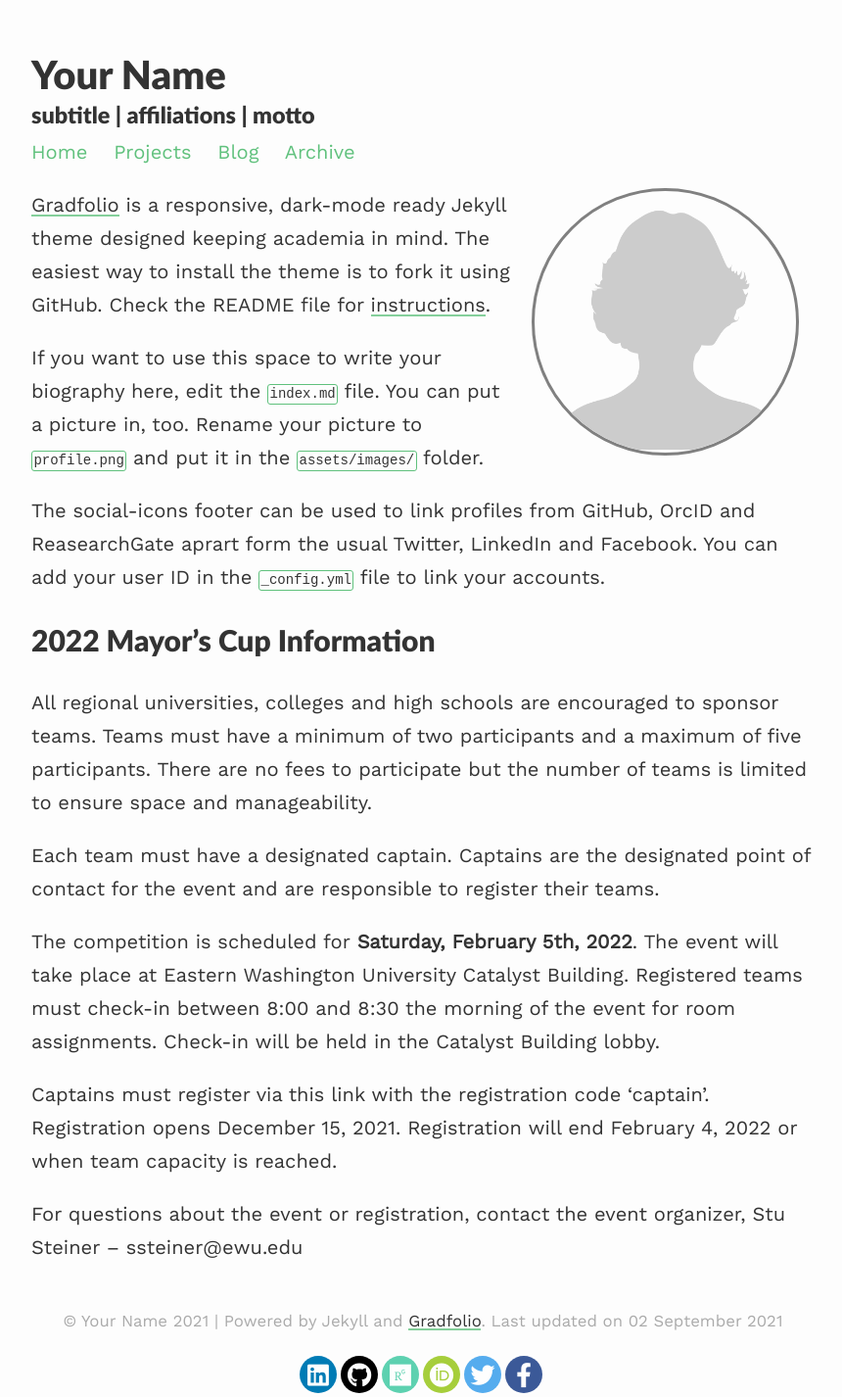
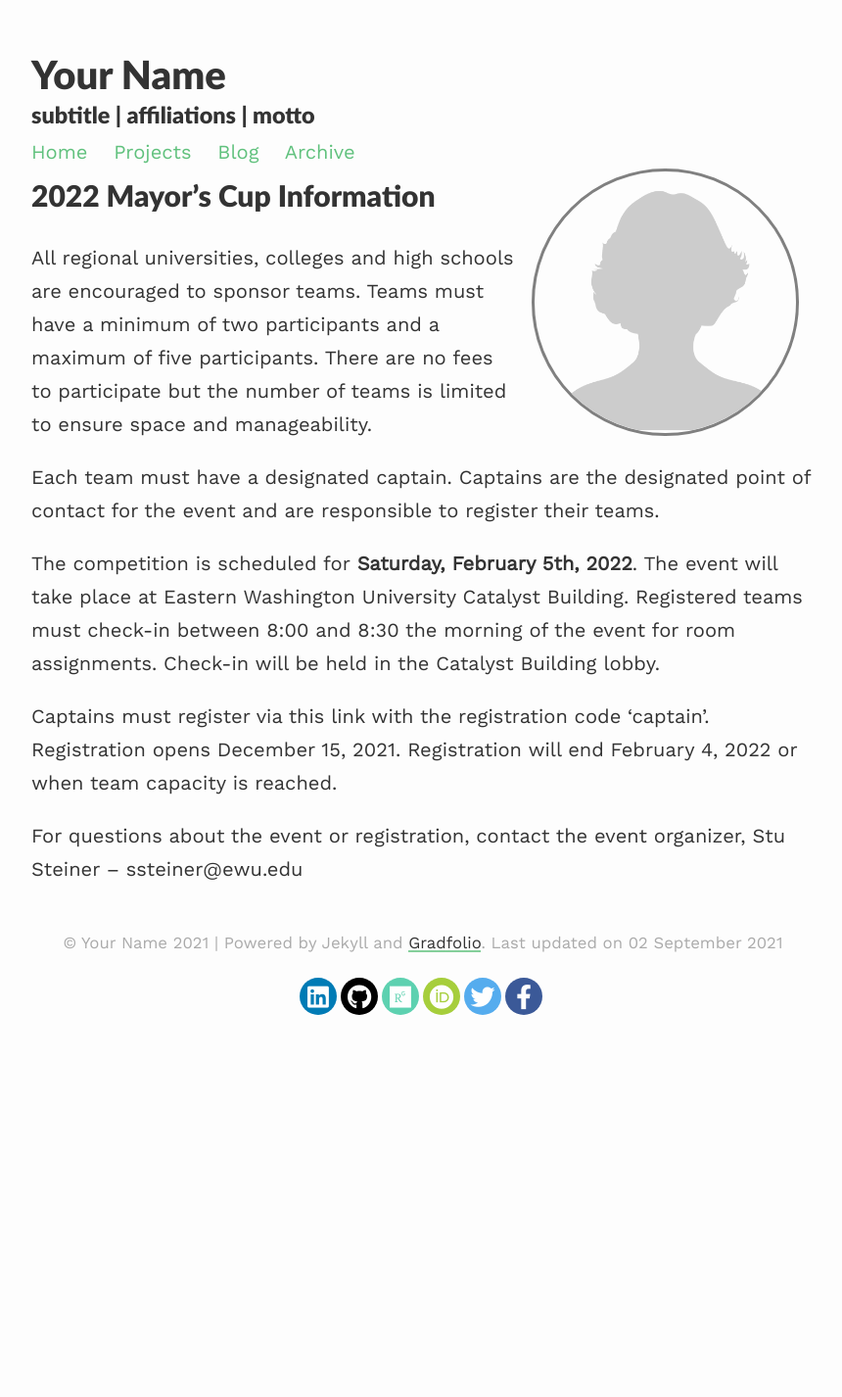
Before and after one commit to stackbit-projects/ctfspokane-107e6, a Jekyll site: the page built from index.md, in a window 1280 px wide. Shown: the whole page at 98% size, without its empty margins (208-1068 px from the left). Built offline with Jekyll 4.4.1, drawn with Linux system fonts in a browser that asks for light colours; nearby versions of some CDN libraries; our own code applies the rules of GitHub Pages for plain Markdown files; after the commit the page ends 1040 px from its top, so only the background shows below that.

Commit message:
index.md: updated markdown_content

```diff
--- a/index.md
+++ b/index.md
@@ -6,14 +6,6 @@ profile:
   image: profile.png
 published: true
 ---
-[Gradfolio](https://github.com/jitinnair1/gradfolio){:target="\_blank"} is a responsive, dark-mode ready Jekyll theme designed keeping academia in mind. The easiest way to install the theme is to fork it using GitHub. Check the README file for [instructions](https://github.com/jitinnair1/gradfolio#installation){:target="\_blank"}.
-
-If you want to use this space to write your biography here, edit the `index.md` file. You can put a picture in, too. Rename your picture to `profile.png` and put it in the `assets/images/` folder.
-
-The social-icons footer can be used to link profiles from GitHub, OrcID and ReasearchGate aprart form the usual Twitter, LinkedIn and Facebook. You can add your user ID in the `_config.yml` file to link your accounts.
-
-
-
 # 2022 Mayor’s Cup Information
 
 All regional universities, colleges and high schools are encouraged to sponsor teams. Teams must have a minimum of two participants and a maximum of five participants. There are no fees to participate but the number of teams is limited to ensure space and manageability.
```
